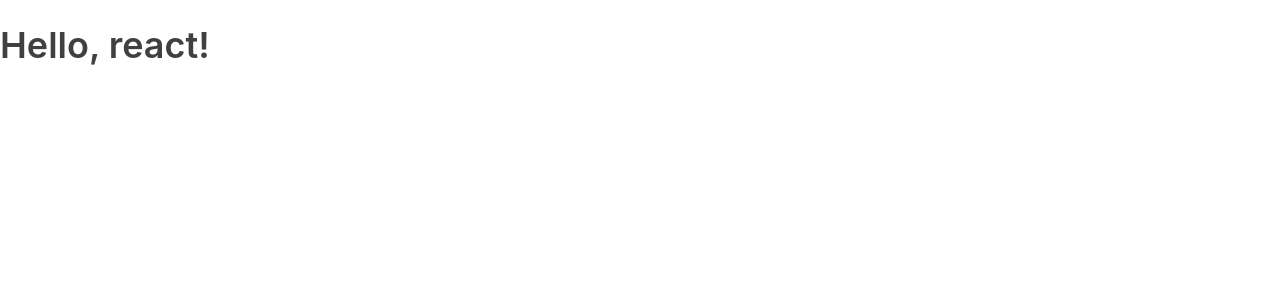
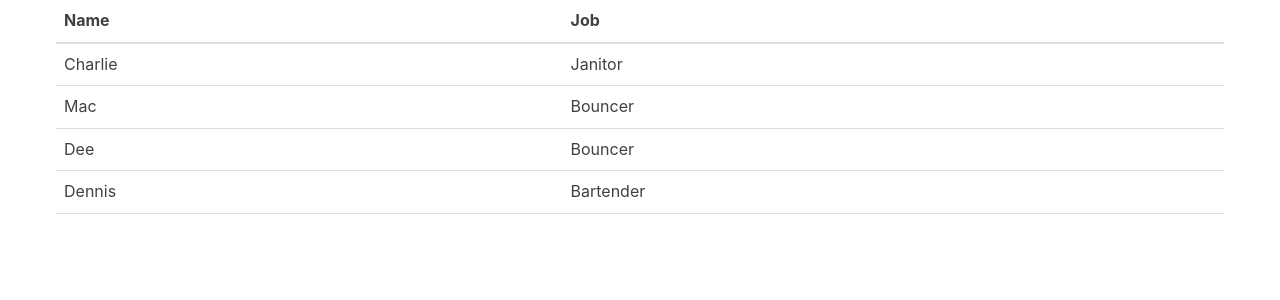
Before and after one commit to VirginieBoissiere/react-turorial-react, a React (Create React App) app in the folder react-tutorial/: page / in a window 1280 px wide. Shown: the top 300 px of the page. Built offline with nearby package versions, Linux system fonts and the light colour scheme.

Commit message:
affichage du tableau de table.js

```diff
--- a/react-tutorial/src/App.js
+++ b/react-tutorial/src/App.js
@@ -1,9 +1,10 @@
 import React,{Component} from 'react'
+import Table from './Table'
 class App extends Component{
 render(){
     return (
-        <div className='App'>
-            <h1>Hello, react!</h1>
+        <div className='container'>
+          <Table/>
         </div>
     )
 }
--- /dev/null
+++ b/react-tutorial/src/Table.js
@@ -0,0 +1,35 @@
+import React, { Component } from 'react'
+class Table extends Component {
+    render() {
+        return (
+            <table>
+                <thead>
+                    <tr>
+                        <th>Name</th>
+                        <th>Job</th>
+                    </tr>
+                </thead>
+                <tbody>
+                    <tr>
+                        <td>Charlie</td>
+                        <td>Janitor</td>
+                    </tr>
+                    <tr>
+                        <td>Mac</td>
+                        <td>Bouncer</td>
+                    </tr>
+                    <tr>
+                        <td>Dee</td>
+                        <td>Bouncer</td>
+                    </tr>
+                    <tr>
+                        <td>Dennis</td>
+                        <td>Bartender</td>
+                    </tr>
+
+                </tbody>
+            </table>
+        )
+    }
+}
+export default Table
```
